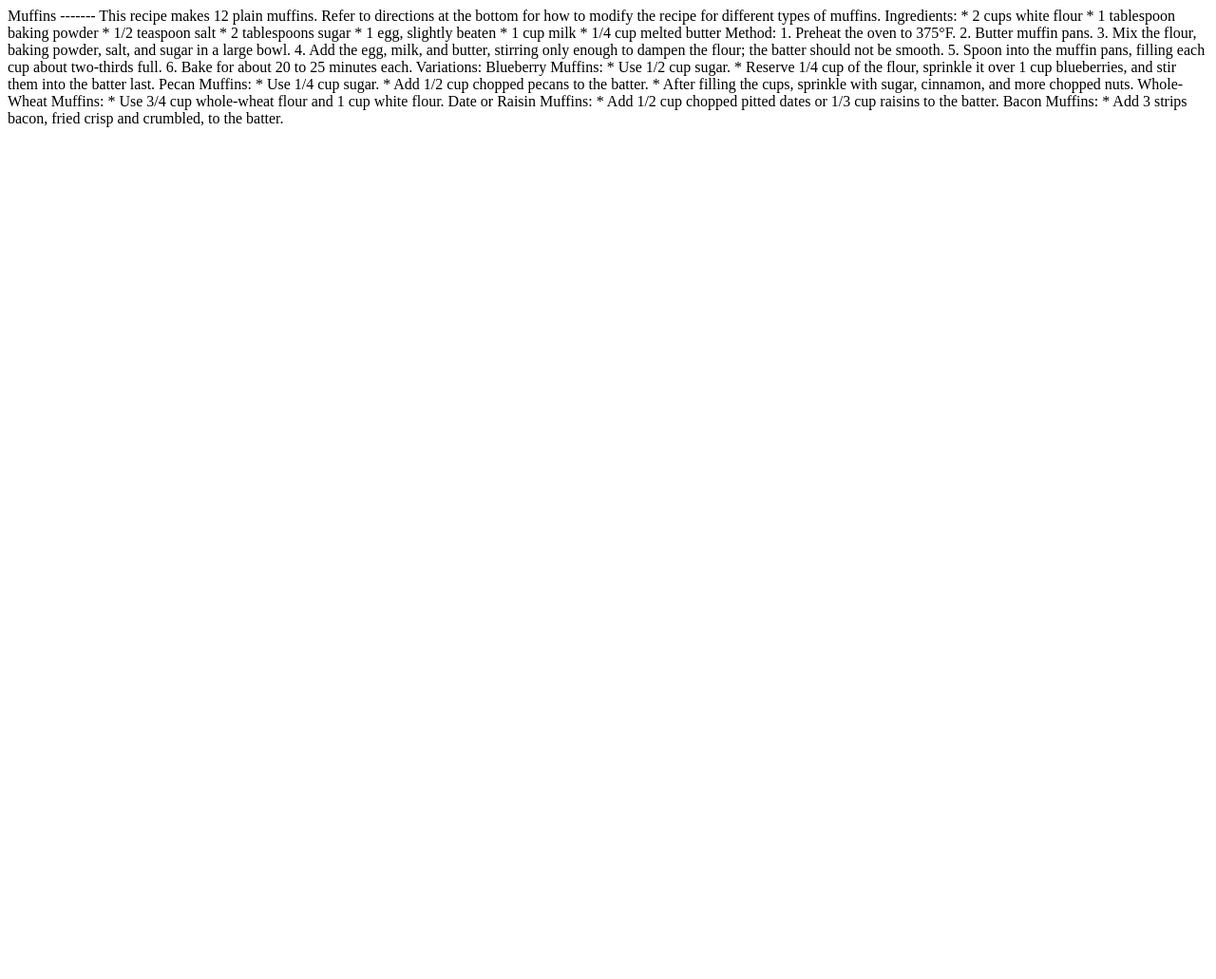
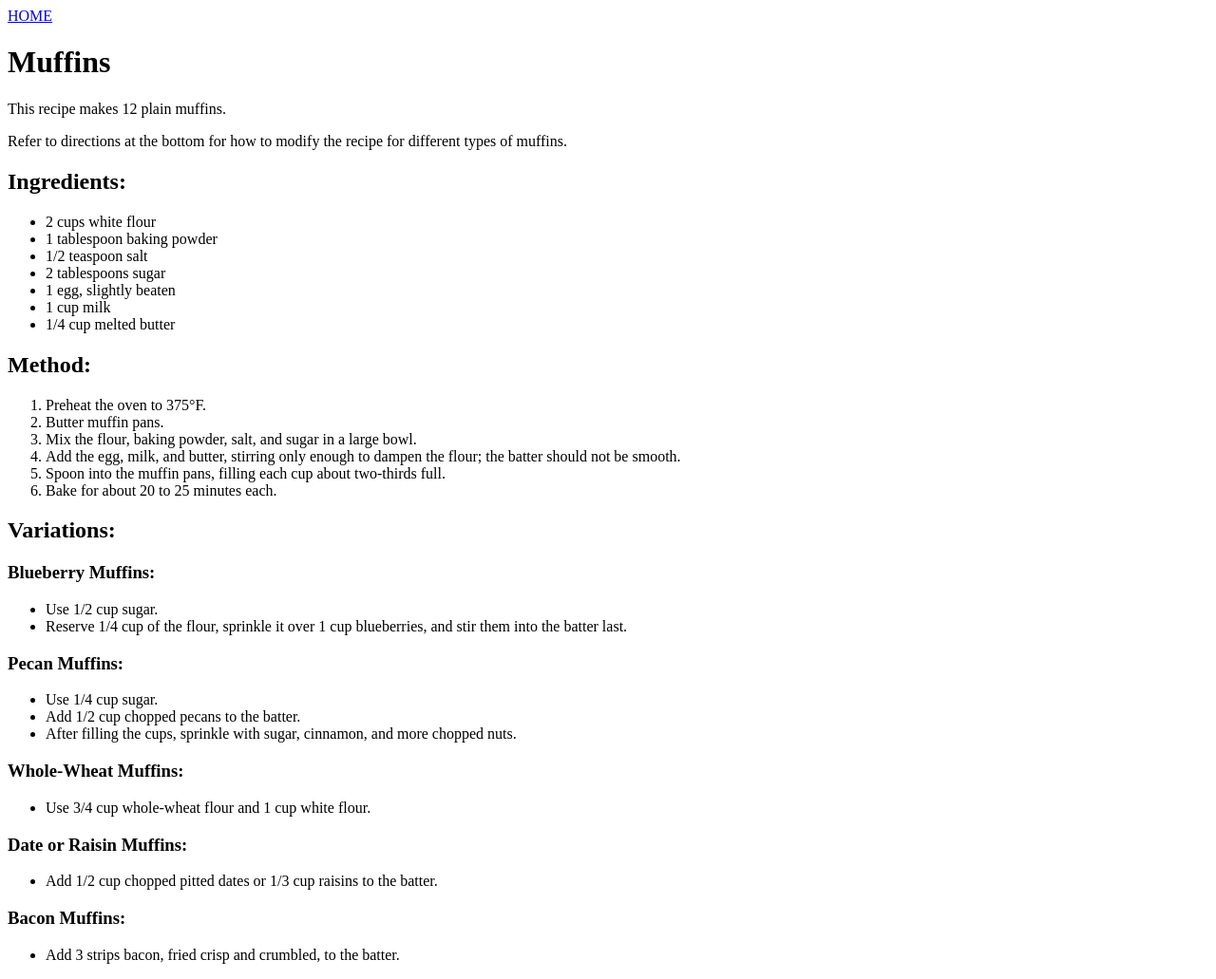
Before and after one commit to Gazza16/gastonsRecipeShack, a plain HTML site: page muffins.html in a window 1280 px wide. Shown: the whole page at 95% size. Before the commit the page ends 800 px from the top, so only its background shows below. Drawn offline with Linux system fonts and the light colour scheme.

Commit message:
layout complete

```diff
--- a/index.html
+++ b/index.html
@@ -1,21 +1,25 @@
 <!DOCTYPE html>
 <html lang="en">
 <head>
+  <link rel="stylesheet" href="recipes.css">
   <title>Gatsons Recipe Shack</title>
   <meta charset="UTF-8" />
 
 </head>
 <body>
 
-  Gastons Recipe Shack!
- -----------
+<h1>Gastons Recipe Shack!</h1>
 
- Welcome to my recipes web site all about food!
+  <img src="food.jpg" title="Food!" height="200" width="300" />
 
- Here are the recipes that we have:
+   <p>Welcome to my recipes web site all about food!</p>
 
-  * Traditional cupcakes
-  * Muffins
+   <p>Here are the recipes that we have:</p>
+
+<ul>
+  <li><a href="traditional-cupcakes.html">Traditional cupcakes</a></li>
+  <li><a href="muffins.html">Muffins</a></li>
+</ul>
 
 </body>
 </html>
--- a/muffins.html
+++ b/muffins.html
@@ -1,45 +1,59 @@
-Muffins
--------
+<html>
+  <head>
+    <title>Muffins</title>
+    <meta charset="UTF-8"/>
+  </head>
+  <body>
+    <a href="index.html">HOME</a>
+    <h1>Muffins</h1>
+    <p>This recipe makes 12 plain muffins.</p>
+    <p>Refer to directions at the bottom for how to modify the recipe for different types of muffins.</p>
 
-This recipe makes 12 plain muffins.
+    <h2>Ingredients:</h2>
 
-Refer to directions at the bottom for how to modify the recipe for different types of muffins.
+    <ul>
+     <li>2 cups white flour</li>
+     <li>1 tablespoon baking powder</li>
+     <li>1/2 teaspoon salt</li>
+     <li>2 tablespoons sugar</li>
+     <li>1 egg, slightly beaten</li>
+     <li>1 cup milk</li>
+     <li>1/4 cup melted butter</li>
+   </ul>
 
-Ingredients:
+    <h2>Method:</h2>
+    <ol>
+      <li>Preheat the oven to 375°F.</li>
+      <li>Butter muffin pans.</li>
+      <li>Mix the flour, baking powder, salt, and sugar in a large bowl.</li>
+      <li>Add the egg, milk, and butter, stirring only enough to dampen the flour; the batter should not be smooth.</li>
+      <li>Spoon into the muffin pans, filling each cup about two-thirds full.</li>
+      <li>Bake for about 20 to 25 minutes each.</li>
+    </ol>
 
- * 2 cups white flour
- * 1 tablespoon baking powder
- * 1/2 teaspoon salt
- * 2 tablespoons sugar
- * 1 egg, slightly beaten
- * 1 cup milk
- * 1/4 cup melted butter
-
-Method:
-
-1. Preheat the oven to 375°F.
-2. Butter muffin pans.
-3. Mix the flour, baking powder, salt, and sugar in a large bowl.
-4. Add the egg, milk, and butter, stirring only enough to dampen the flour; the batter should not be smooth.
-5. Spoon into the muffin pans, filling each cup about two-thirds full.
-6. Bake for about 20 to 25 minutes each.
-
-Variations:
-
-Blueberry Muffins:
- * Use 1/2 cup sugar.
- * Reserve 1/4 cup of the flour, sprinkle it over 1 cup blueberries, and stir them into the batter last.
-
-Pecan Muffins:
- * Use 1/4 cup sugar.
- * Add 1/2 cup chopped pecans to the batter.
- * After filling the cups, sprinkle with sugar, cinnamon, and more chopped nuts.
-
-Whole-Wheat Muffins:
- * Use 3/4 cup whole-wheat flour and 1 cup white flour.
-
-Date or Raisin Muffins:
- * Add 1/2 cup chopped pitted dates or 1/3 cup raisins to the batter.
-
-Bacon Muffins:
- * Add 3 strips bacon, fried crisp and crumbled, to the batter.
+    <h2>Variations:</h2>
+    <h3>Blueberry Muffins:</h3>
+    <ul>
+      <li>Use 1/2 cup sugar.</li>
+      <li>Reserve 1/4 cup of the flour, sprinkle it over 1 cup blueberries, and stir them into the batter last.</li>
+    </ul>
+    <h3>Pecan Muffins:</h3>
+    <ul>
+     <li>Use 1/4 cup sugar.</li>
+     <li>Add 1/2 cup chopped pecans to the batter.</li>
+     <li>After filling the cups, sprinkle with sugar, cinnamon, and more chopped nuts.</li>
+   </ul>
+    <h3>Whole-Wheat Muffins:</h3>
+    <ul>
+      <li>Use 3/4 cup whole-wheat flour and 1 cup white flour.</li>
+    </ul>
+    <h3>Date or Raisin Muffins:</h3>
+    <ul>
+      <li>Add 1/2 cup chopped pitted dates or 1/3 cup raisins to the batter.</li>
+    </ul>
+    <h3>Bacon Muffins:</h3>
+    <ul>
+     <li>Add 3 strips bacon, fried crisp and crumbled, to the batter.</li>
+    </ul>
+  </body>
+</html>
--- /dev/null
+++ b/recipes.css
@@ -0,0 +1,15 @@
+html {
+  background-color: pink;
+}
+
+body {
+  background-color: white;
+  max-width: 800px;
+  margin: 20px auto;
+  padding: 20px;
+  font-family: sans-serif;
+}
+
+h1 {
+  color: #ff69b4;
+}
```
Also changed, not shown: traditional-cupcakes.html (+34 -16 lines), food.jpg (added).
